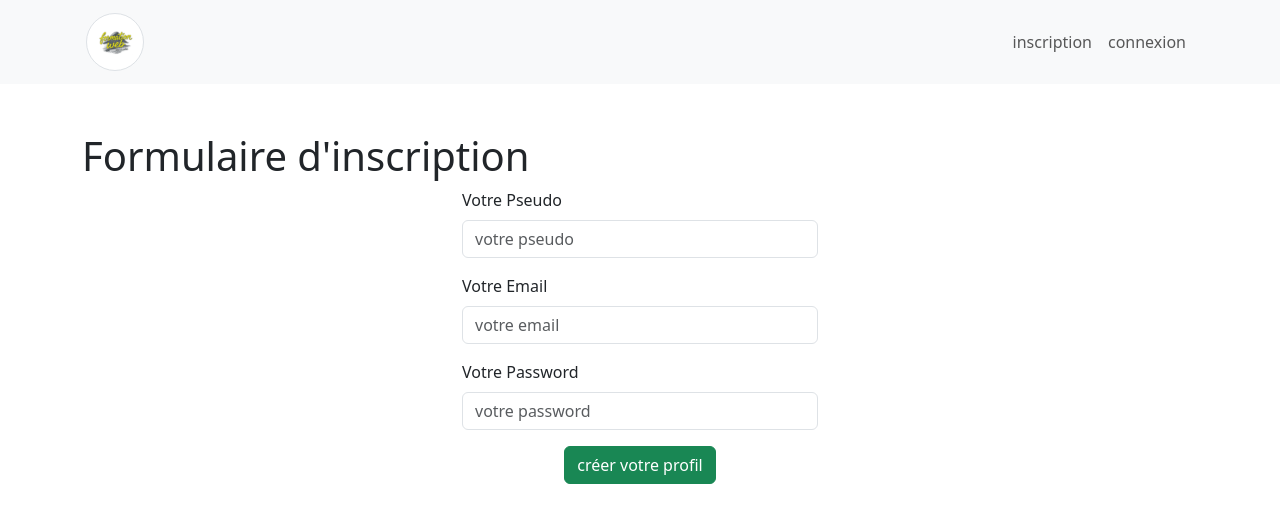
After one commit to webdevproformation/NoCode-Paris13-2025-2026, a Flask app: page /register in a window 1280 px wide. The commit adds this page. Shown: the top 523 px of the page. Run offline with Flask 3, Linux system fonts and the light colour scheme.

Commit message:
formulaire inscription

```diff
--- a/09-blog/application.py
+++ b/09-blog/application.py
@@ -1,11 +1,23 @@
 from flask import Flask , render_template
 
-
+from flask_wtf import FlaskForm
+from wtforms import StringField, PasswordField, EmailField
+from wtforms.validators import DataRequired, Email, Length, Regexp
 
 application = Flask(__name__)
-
 
 
 @application.route("/")
 def home():
     return render_template("front/index.html")
+
+
+class FormulaireInscription(FlaskForm):
+    pseudo = StringField('pseudo', validators=[DataRequired(), Length(min=2, max=255)])
+    email = EmailField('email', validators=[DataRequired()])
+    password = PasswordField('password', validators=[DataRequired(),Regexp(regex='(?=.*\d)(?=.*[a-z])(?=.*[A-Z]).{8,}')])
+
+
+@application.route("/register" , methods=["GET", "POST"])
+def register():
+    return render_template("front/register.html")
--- a/09-blog/templates/base.html
+++ b/09-blog/templates/base.html
@@ -40,7 +40,7 @@
             <div class="collapse navbar-collapse" id="menu">
                 <ul class="navbar-nav ms-auto">
                     <li class="nav-item text-end">
-                        <a href="" class="nav-link">inscription</a>
+                        <a href="{{ url_for('register') }}" class="nav-link">inscription</a>
                     </li>
                     <li class="nav-item text-end">
                         <a href="" class="nav-link">connexion</a>
--- /dev/null
+++ b/09-blog/templates/front/register.html
@@ -0,0 +1,44 @@
+{% extends "base.html" %}
+
+{% block title %}se créer un profil{% endblock %}
+
+{% block meta %}Créer un profil pour pouvoir gérer le contenu du blog {% endblock %}
+
+{% block contenu %}
+
+<h1>Formulaire d'inscription</h1>
+
+<form method="POST" class="row">
+    <div class="col-md-4 offset-md-4 mb-3">
+        <label for="pseudo" class="mb-2">Votre Pseudo</label>
+        <input
+            type="text"
+            class="form-control"
+            placeholder="votre pseudo"
+            id="pseudo"
+            name="pseudo">
+    </div>
+    <div class="col-md-4 offset-md-4 mb-3">
+        <label for="email" class="mb-2">Votre Email</label>
+        <input
+            type="email"
+            class="form-control"
+            placeholder="votre email"
+            id="email"
+            name="email">
+    </div>
+    <div class="col-md-4 offset-md-4 mb-3">
+        <label for="password" class="mb-2">Votre Password</label>
+        <input
+            type="password"
+            class="form-control"
+            placeholder="votre password"
+            id="password"
+            name="password">
+    </div>
+    <div class="text-center">
+        <input type="submit" class="btn btn-success" value="créer votre profil">
+    </div>
+</form>
+
+{% endblock %}
```
